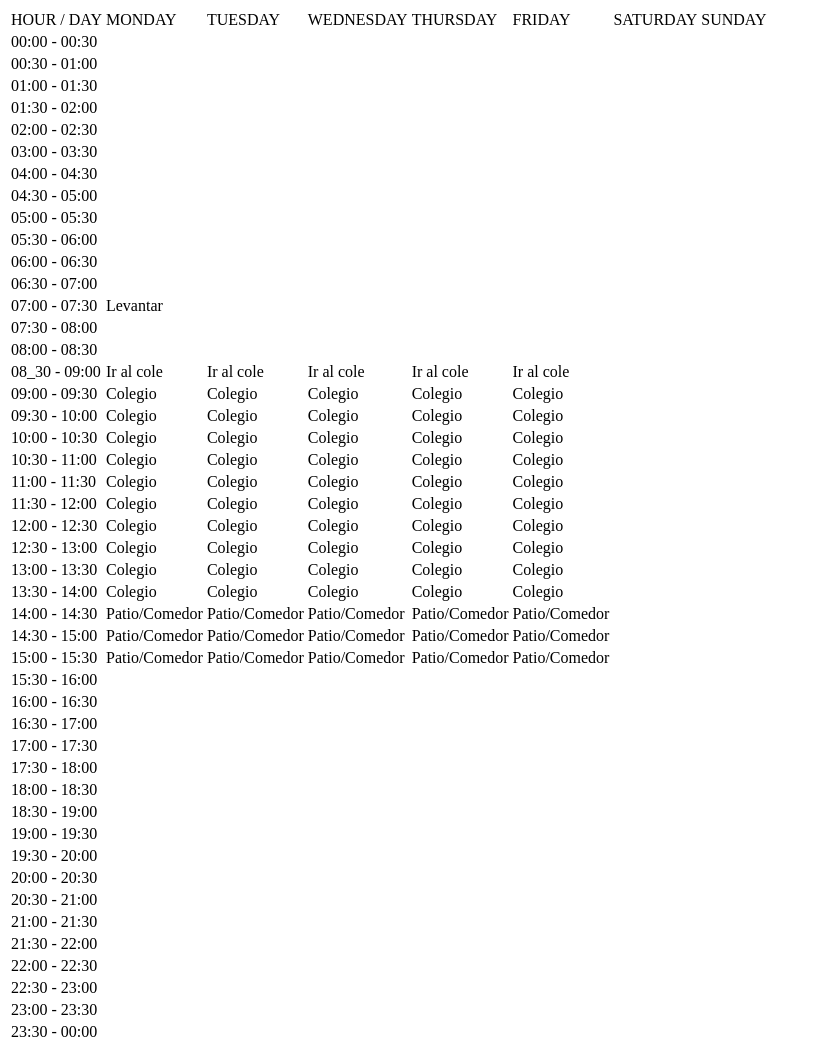
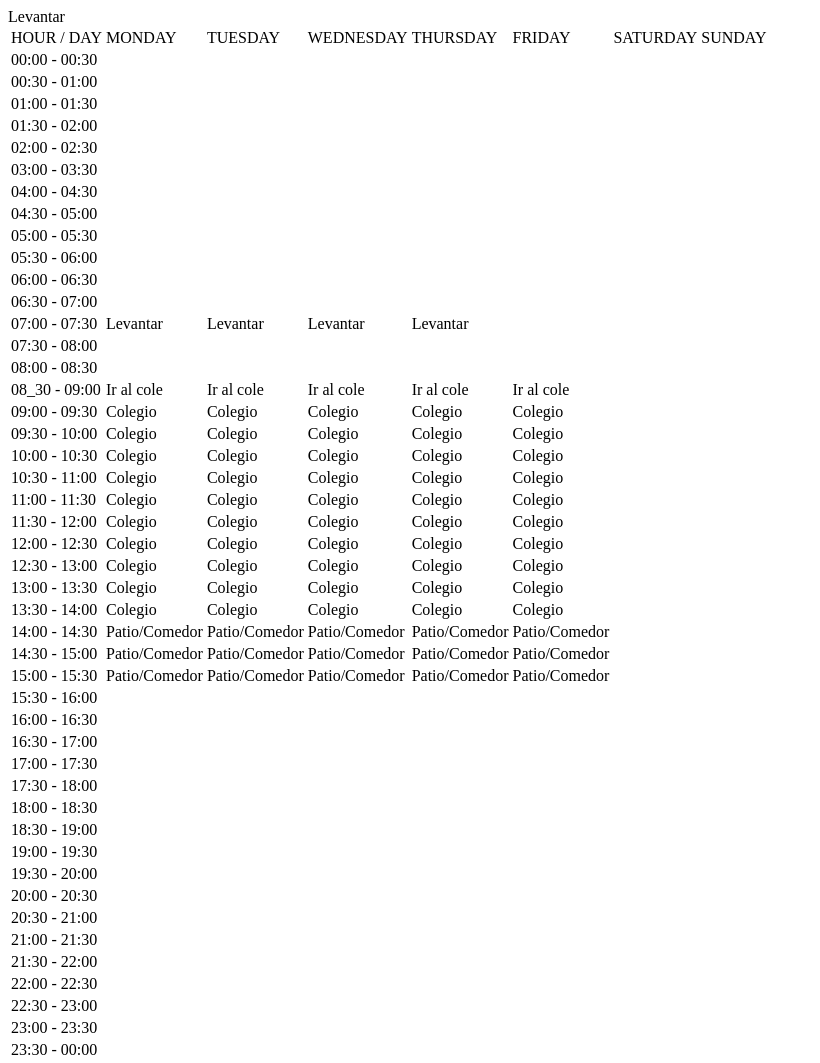
Before and after one commit to skaidan/sample_day_to_day, a plain HTML site: page index.html in a window 1280 px wide. Shown: the whole page, without its empty margins (0-820 px from the left). Drawn offline with Linux system fonts and the light colour scheme.

Commit message:
Update index.html

```diff
--- a/index.html
+++ b/index.html
@@ -11,7 +11,7 @@
 <tr><td>05:30 - 06:00 </td><td></td><td></td><td></td><td></td><td></td><td></td><td></td></tr>
 <tr><td>06:00 - 06:30 </td><td></td><td></td><td></td><td></td><td></td><td></td><td></td></tr>
 <tr><td>06:30 - 07:00 </td><td></td><td></td><td></td><td></td><td></td><td></td><td></td></tr>
-<tr><td>07:00 - 07:30 </td><td>Levantar</td><td></td><td></td><td></td><td></td><td></td><td></td></tr>
+<tr><td>07:00 - 07:30 </td><td>Levantar</td><td>Levantar</td><td>Levantar</td><td>Levantar</td>Levantar<td></td><td></td><td></td></tr>
 <tr><td>07:30 - 08:00 </td><td></td><td></td><td></td><td></td><td></td><td></td><td></td></tr>
 <tr><td>08:00 - 08:30 </td><td></td><td></td><td></td><td></td><td></td><td></td><td></td></tr>
 <tr><td>08_30 - 09:00 </td><td>Ir al cole</td><td>Ir al cole</td><td>Ir al cole</td><td>Ir al cole</td><td>Ir al cole</td><td></td><td></td></tr>
```
